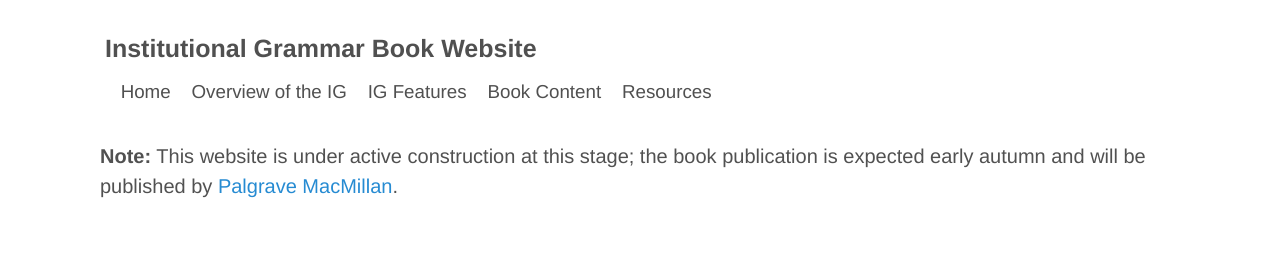
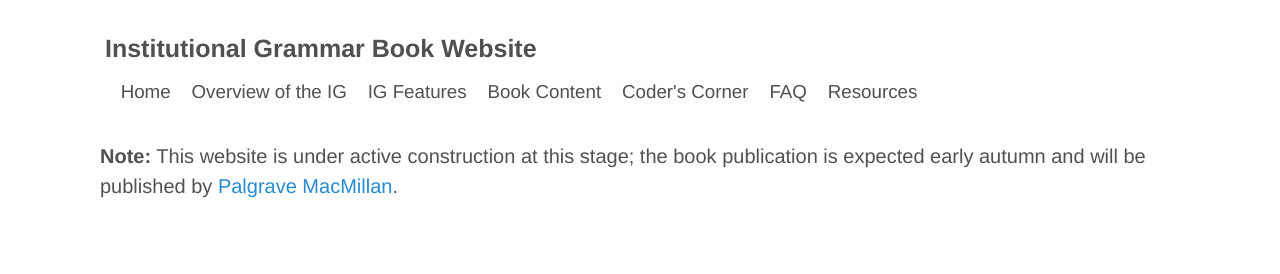
Before and after one commit to InstitutionalGrammar/IG-Book, a Jekyll site: the page built from index.md, in a window 1280 px wide. Shown: the top 274 px of the page. Built offline with Jekyll 4.4.1, drawn with Linux system fonts in a browser that asks for light colours.

Commit message:
Update default.html

```diff
--- a/_layouts/default.html
+++ b/_layouts/default.html
@@ -29,6 +29,12 @@
        &nbsp;&nbsp;&nbsp;<a href="{{ site.path }}/book_content.html">Book Content</a>
      </small>
      <small>
+       &nbsp;&nbsp;&nbsp;<a href="{{ site.path }}/coding.html">Coder's Corner</a>
+     </small>
+     <small>
+       &nbsp;&nbsp;&nbsp;<a href="{{ site.path }}/faq.html">FAQ</a>
+     </small>
+     <small>
        &nbsp;&nbsp;&nbsp;<a href="{{ site.path }}/resources.html">Resources</a>
      </small>
    </h3>
```
